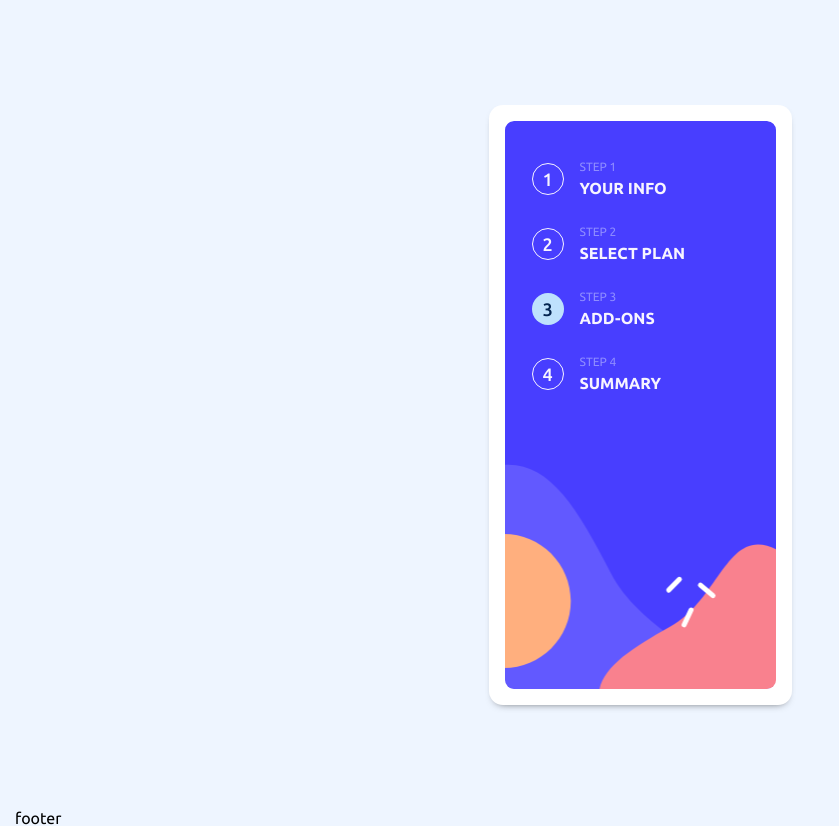
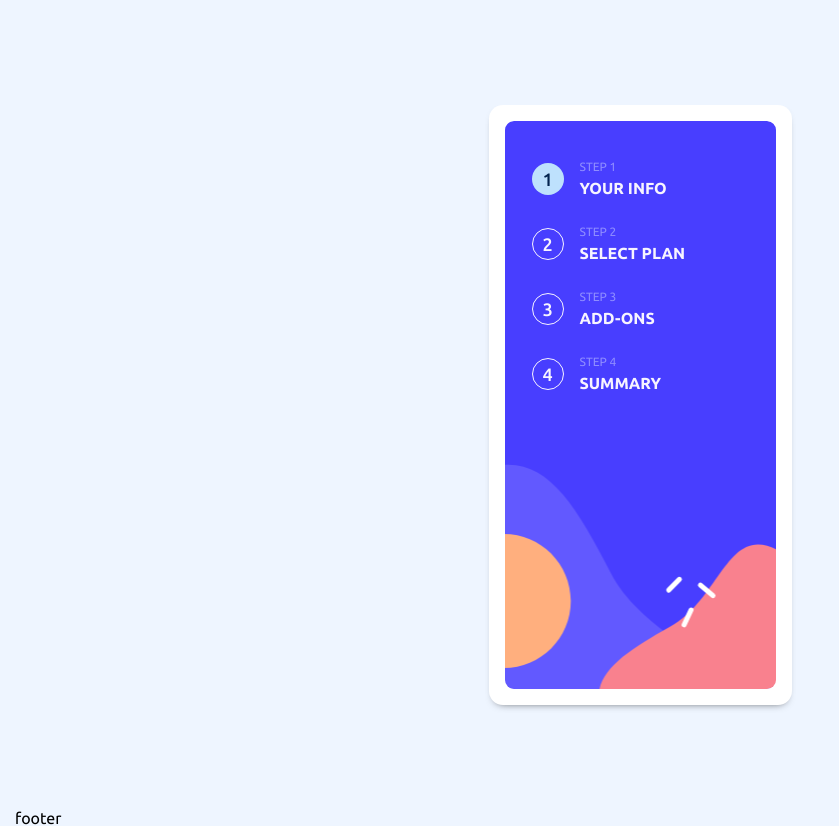
Before and after one commit to iskandar13abdurakhmonov/multi-step-form, a React (Create React App) app: page /add-ons in a window 1280 px wide. Shown: the whole page, without its empty margins (0-839 px from the left). Built offline with nearby package versions, Linux system fonts and the light colour scheme.

Commit message:
rewrote sidebar

```diff
--- a/src/components/Siderbar/Sidebar.jsx
+++ b/src/components/Siderbar/Sidebar.jsx
@@ -1,48 +1,17 @@
 import React from 'react'
 import style from './Sidebar.module.css'
 import { useLocation } from 'react-router-dom'
+import SidebarItem from './SidebarItem'
 
 function Sidebar() {
-
-    const location = useLocation()
-
-    const getLinkClass = (path) => {
-        return (
-            'stepId ' + (path === location.pathname ? `${style.active}` : undefined)
-        )
-    }
 
     return (
         <div className={style.sidebar}>
             <ul className={style.stepList}>
-                <li className={style.stepItem}>
-                    <div className={`${style.stepId} ${getLinkClass('/')}`}>1</div>
-                    <div className={style.stepFlex}>
-                        <span className={style.stepNum}>STEP 1</span>
-                        <p className={style.stepText}>YOUR INFO</p>
-                    </div>
-                </li>
-                <li className={style.stepItem}>
-                    <div className={`${style.stepId} ${getLinkClass('/select-plan')}`}>2</div>
-                    <div className={style.stepFlex}>
-                        <span className={style.stepNum}>STEP 2</span>
-                        <p className={style.stepText}>SELECT PLAN</p>
-                    </div>
-                </li>
-                <li className={style.stepItem}>
-                    <div className={`${style.stepId} ${getLinkClass('/add-ons')}`}>3</div>
-                    <div className={style.stepFlex}>
-                        <span className={style.stepNum}>STEP 3</span>
-                        <p className={style.stepText}>ADD-ONS</p>
-                    </div>
-                </li>
-                <li className={style.stepItem}>
-                    <div className={`${style.stepId} ${getLinkClass('/summary')}`}>4</div>
-                    <div className={style.stepFlex}>
-                        <span className={style.stepNum}>STEP 4</span>
-                        <p className={style.stepText}>SUMMARY</p>
-                    </div>
-                </li>
+                <SidebarItem index={1} stepInfo='YOUR INFO'/>
+                <SidebarItem index={2} stepInfo='SELECT PLAN'/>
+                <SidebarItem index={3} stepInfo='ADD-ONS'/>
+                <SidebarItem index={4} stepInfo='SUMMARY'/>
             </ul>
         </div>
     )
--- /dev/null
+++ b/src/components/Siderbar/SidebarItem.jsx
@@ -0,0 +1,24 @@
+import React, { useContext } from 'react'
+import { GlobalContext } from '../../hooks/GlobalContext'
+import style from './Sidebar.module.css'
+
+const SidebarItem = ({ index, stepInfo }) => {
+    const { step } = useContext(GlobalContext)
+
+    function active(step, index) {
+        if (step === index) return true
+    }
+    const isActive = active(step, index)
+
+    return (
+        <li className={style.stepItem}>
+            <div className={`${style.stepId} ${isActive ? style.active : ''}`}>{index}</div>
+            <div className={style.stepFlex}>
+                <span className={style.stepNum}>STEP {index}</span>
+                <p className={style.stepText}>{stepInfo}</p>
+            </div>
+        </li>
+    )
+}
+
+export default SidebarItem
```
Also changed, not shown: src/components/Siderbar/SidebarItem.module.css (added).
